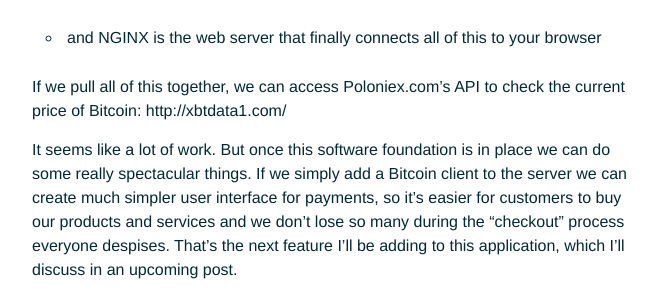
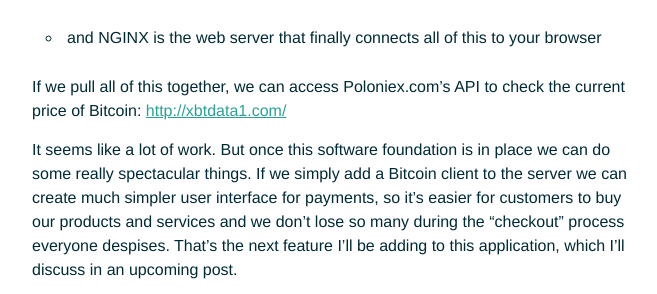
Before and after one commit to rusticbison/website, a Jekyll site: the page built from _posts/2017-04-24-xbtdata1.md, in a window 1280 px wide. Shown: the part 898-1192 px from the top of the page, without its empty margins (308-965 px from the left). Built offline with Jekyll 4.4.1, drawn with Linux system fonts in a browser that asks for light colours; some of the changed lines change nothing that is shown.

Commit message:
update link

```diff
--- a/_posts/2017-04-24-xbtdata1.md
+++ b/_posts/2017-04-24-xbtdata1.md
@@ -27,6 +27,6 @@
 - and NGINX is the web server that finally connects all of this to your browser
 
 
-If we pull all of this together, we can access Poloniex.com's API to check the current price of Bitcoin: http://xbtdata1.com/
+If we pull all of this together, we can access Poloniex.com's API to check the current price of Bitcoin: [http://xbtdata1.com/](http://xbtdata1.com/)
 
 It seems like a lot of work. But once this software foundation is in place we can do some really spectacular things. If we simply add a Bitcoin client to the server we can create much simpler user interface for payments, so it's easier for customers to buy our products and services and we don't lose so many during the "checkout" process everyone despises. That's the next feature I'll be adding to this application, which I'll discuss in an upcoming post.
```
